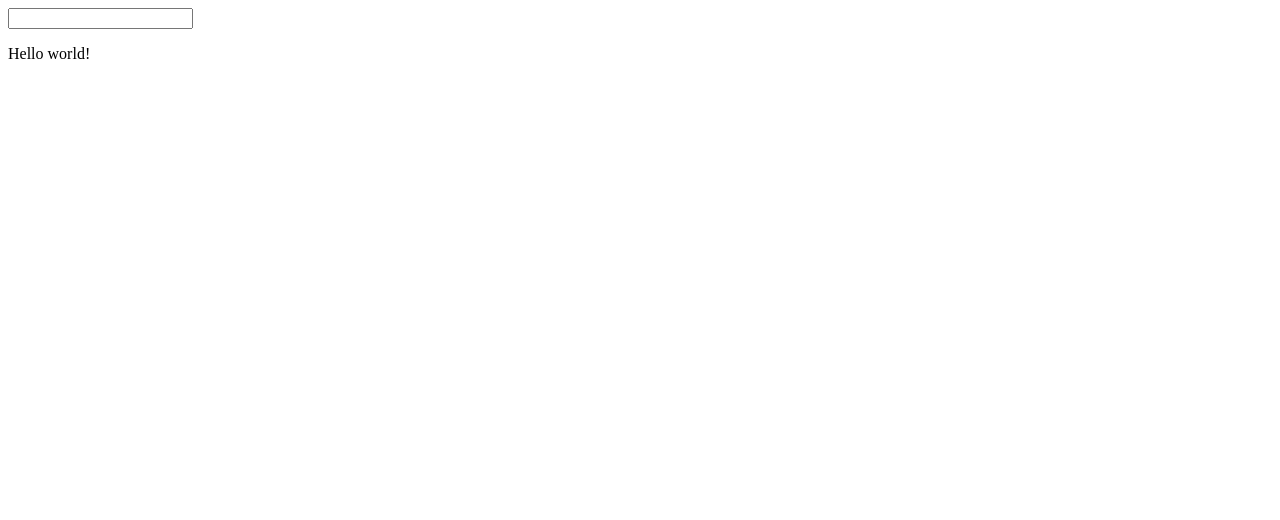
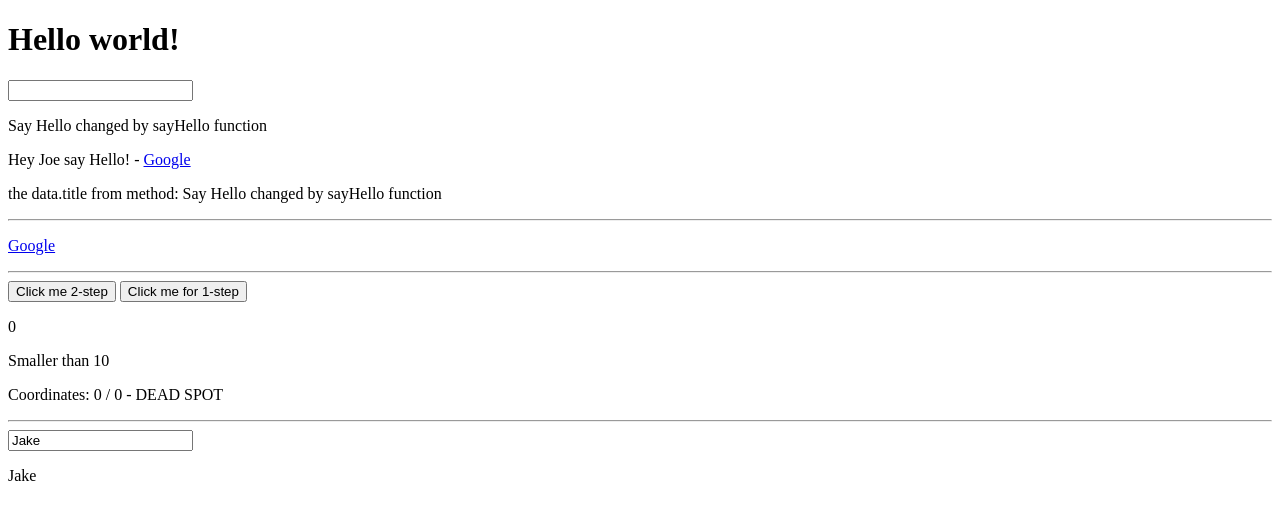
Before and after one commit to chroniczny/V-proj_001, a plain HTML site: page Index.html in a window 1280 px wide. Drawn offline with Linux system fonts and the light colour scheme.

Commit message:
up to 22

```diff
--- a/Index.html
+++ b/Index.html
@@ -8,8 +8,27 @@
 </head>
 <body>
 <div id="app">
+    <h1 v-once>{{title}}</h1>
+
     <input type="text" v-on:input="changeTitle">
     <p>{{title}}</p>
+    <p>{{sayHello()}} - <a v-bind:href="link">Google</a></p>
+    <p>{{sayTitle()}}</p>
+    <hr>
+    <p v-html="finishedLink"></p>
+    <hr>
+    <button v-on:click="increase(2, $event)" >Click me 2-step</button>
+    <button v-on:click="counter++" >Click me for 1-step</button>
+    <p>{{counter}}</p>
+    <p>{{counter * 2 > 10 ? 'Grater than 10' : 'Smaller than 10'}}</p>
+    <p v-on:mousemove="updateCoordinates" >
+        Coordinates: {{x}} / {{y}}
+        - <span v-on:mousemove.stop="" >DEAD SPOT</span>
+    </p>
+    <hr>
+    <input type="text" v-on:keyup.enter.space="alertMe" v-model="name" >
+    <p>{{name}}</p>
+
 </div>
 <script src="script_00.js"></script>
 </body>
--- a/script_00.js
+++ b/script_00.js
@@ -4,11 +4,40 @@
 new Vue({
     el: '#app',
     data: {
-        title: 'Hello world!'
+        name: 'Jake',
+        title: 'Hello world!',
+        link: 'http://google.com',
+        finishedLink: '<a href="http://google.com">Google</a>',
+        counter: 0,
+        x: 0,
+        y: 0
     },
     methods : {
         changeTitle: function(event) {
             this.title = event.target.value;
+        },
+        sayHello: function() {
+            this.title = 'Say Hello changed by sayHello function';
+            return 'Hey Joe say Hello!';
+        },
+        sayTitle: function() {
+            return 'the data.title from method: '+this.title;
+        },
+        increase: function(step, event) { // noneed 'event' here
+            this.counter += step;
+        },
+        updateCoordinates: function(event) {
+            this.x = event.clientX;
+            this.y = event.clientY;
+        }
+        ,
+        // dummy: function(event) {
+        //     event.stopPropagation();
+        // }
+        alertMe: function () {
+            alert('Alerto moi!');
         }
     }
 });
+
+// movie: 23...
```
